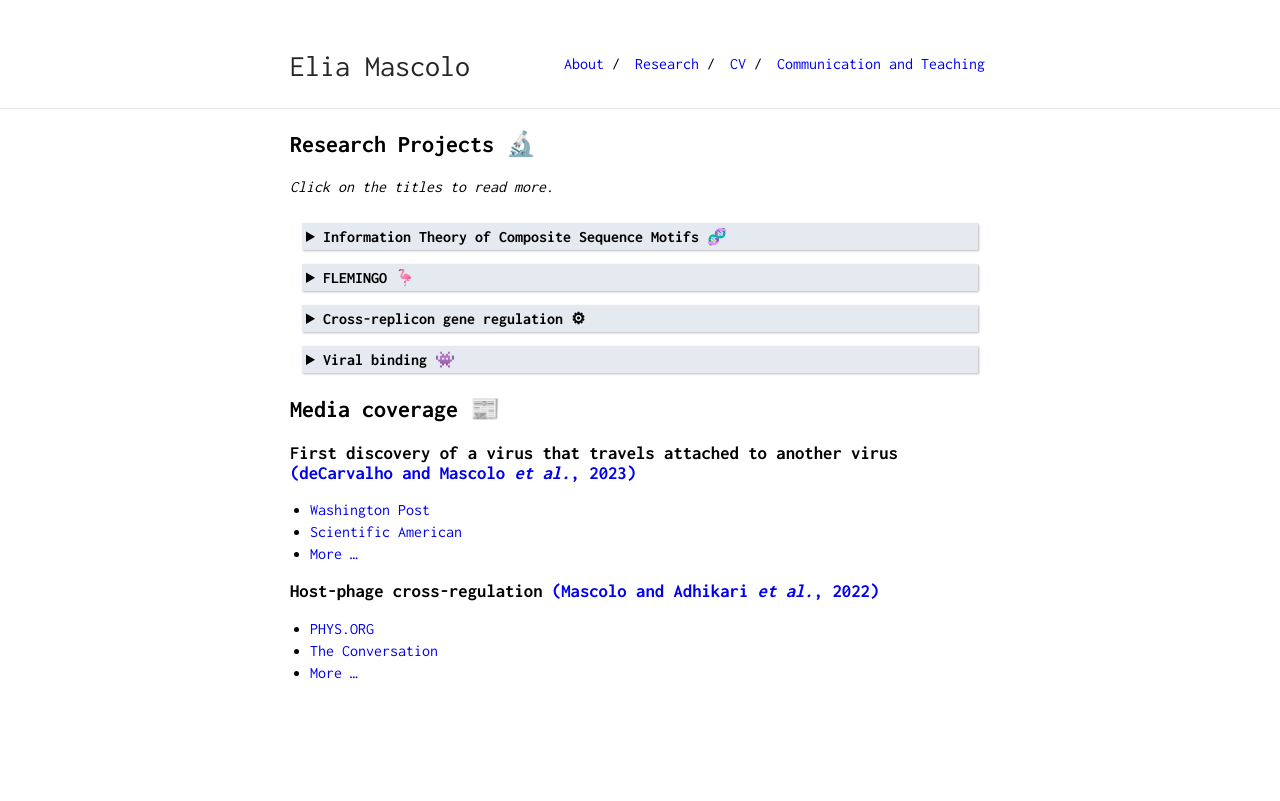
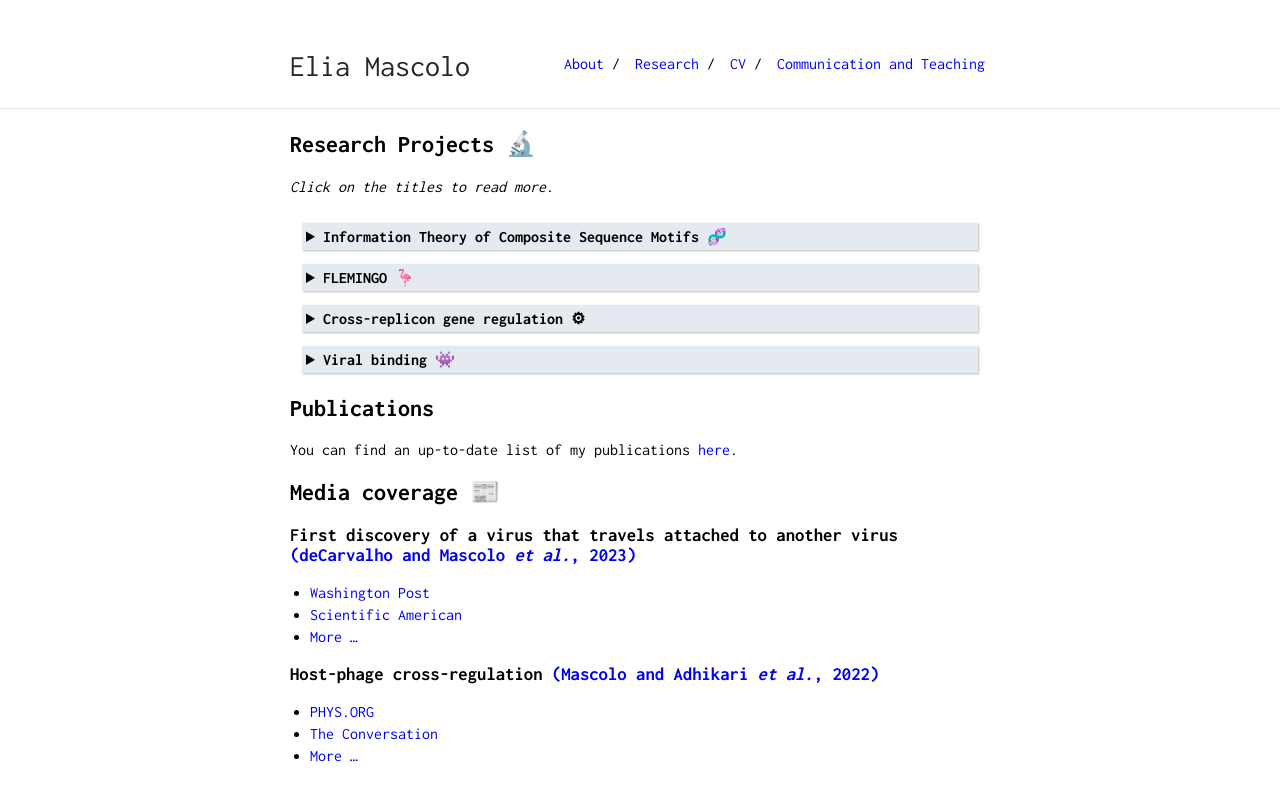
Before and after one commit to eliamascolo/eliamascolo.github.io, a Jekyll site: the page built from research.md, in a window 1280 px wide. Shown: the top 801 px of the page. Built offline with Jekyll 4.4.1, drawn with Linux system fonts in a browser that asks for light colours.

Commit message:
Update research.md

```diff
--- a/research.md
+++ b/research.md
@@ -98,6 +98,10 @@ I developed an algorithm to systematically predict the presence of such hybrid T
 </p>
 </details>
 
+## Publications
+
+You can find an up-to-date list of my publications [here](https://scholar.google.com/citations?user=xcVjtnsAAAAJ&hl=it&oi=ao).
+
 ## Media coverage 📰
 
 ### First discovery of a virus that travels attached to another virus [(deCarvalho and Mascolo *et al.*, 2023)](https://www.nature.com/articles/s41396-023-01548-0)
```
